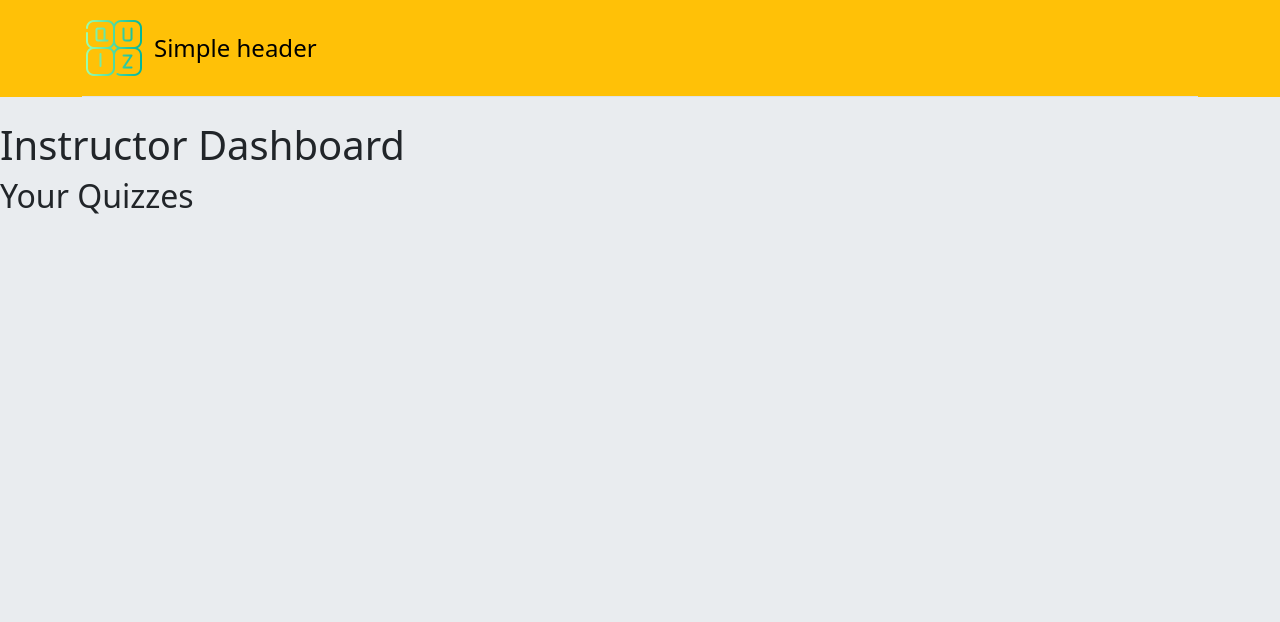
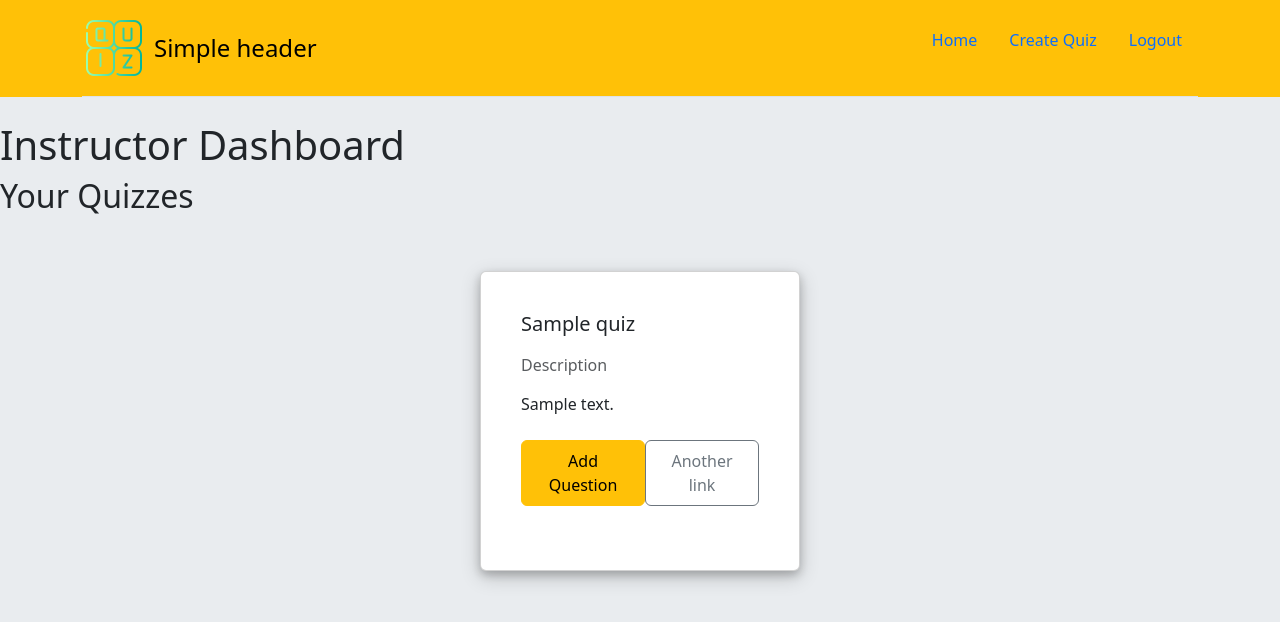
Before and after one commit to Youngnovate-Foundation/Django-QuizApp-David, a Django app: page /instructor/home/ in a window 1280 px wide. Shown: the top 622 px of the page. Run offline with Django 5.2, Linux system fonts and the light colour scheme; a user stored in the database is signed in; tables that the repository leaves empty hold one stand-in row (values such as "Sample post").

Commit message:
Create Question Page

```diff
--- a/quiz_app/Templates/quiz_app/Instructor/inst_home.html
+++ b/quiz_app/Templates/quiz_app/Instructor/inst_home.html
@@ -1,25 +1,43 @@
 {% extends 'base/base.html' %}
+{% load static %}
+
 {% block title %}Quiz App - Home{% endblock title %}
 
+{% block nav-items %}
+    <li class="nav-item">
+        <a href="{% url 'instructor_home' %}" class="nav-link">Home</a>
+    </li>
+    <li class="nav-item">
+        <a href="{% url 'create_quiz' %}" class="nav-link">Create Quiz</a>
+    </li>
+    <li class="nav-item">
+        <a href="#" class="nav-link">Logout</a>
+    </li>
+{% endblock nav-items %}
+
 {% block content %}
-
     <h1>Instructor Dashboard</h1>
 
     <h2>Your Quizzes</h2>
-
-
-{% comment %} {% if quizzes %}
-	<ul>
+    <main class="d-flex justify-content-evenly flex-wrap pt-5">
+        {% if quizzes %}
             {% for quiz in quizzes %}
-		<li>
-			<strong>{{ quiz.title }}</strong> — {{ quiz.description }}
-			(<a href="{% url 'add_question' quiz.id %}">Add Question</a>)
-		</li>
+                <div class="card" style="width: 25%;">
+                    <div class="card-body">
+                        <div class="p-4 mb-4">
+                            <h5 class="card-title mb-4">{{ quiz.title }}</h5>
+                        <h6 class="card-subtitle mb-3 text-body-secondary">Description</h6>
+                        <p class="card-text">{{ quiz.description }}</p>
+                        <div class="d-flex justify-content-between mt-4">
+                            <a href="{% url 'add_question' quiz.id %}" class="btn btn-warning py-2">Add Question</a>
+                            <a href="#" class="btn btn-outline-secondary py-2">Another link</a>
+                        </div>
+                        </div>
+                    </div>
+                </div>
             {% endfor %}
-	</ul>
         {% else %}
             <p>No quizzes yet. <a href="{% url 'create_quiz' %}">Create one</a>.</p>
-{% endif %} {% endcomment %}
-
-{% comment %} <a href="{% url 'add_answer' %}">Add Answer</a> {% endcomment %}
+        {% endif %}
+    </main>
 {% endblock content %}
--- a/quiz_app/Templates/users/index.html
+++ b/quiz_app/Templates/users/index.html
@@ -22,10 +22,10 @@
                 <form action="" method="post" class="">
                     {% csrf_token %}
                     {{ login_form | crispy }}
-                    <button class="w-100 mt-2 mb-2 btn btn-lg rounded-3 btn-primary py-2" type="submit">Login</button>
+                    <button class="w-100 mt-2 mb-2 btn rounded-3 btn-warning py-3" type="submit">Login</button>
                     <hr class="my-4">
                     <h2 class="fs-5 fw-bold mb-3">Or are you a new user?</h2>
-                    <a href="{% url 'register' %}" class="w-100 py-2 mb-2 btn btn-outline-secondary rounded-3 text-center d-block">Register Here</a>
+                    <a href="{% url 'register' %}" class="w-100 py-3 mb-2 btn btn-outline-warning rounded-3 text-center d-block">Register Here</a>
                 </form>
             </div>
         </div>
--- a/quiz_app/Templates/users/register.html
+++ b/quiz_app/Templates/users/register.html
@@ -14,7 +14,7 @@
                 <form action="" method="post">
                     {% csrf_token %}
                     {{registraton_form | crispy }}
-                    <button type="submit">Register</button>
+                    <button class="btn btn-warning w-100 p-3 mt-3" type="submit">Register</button>
                 </form>
             </div>
         </div>
--- a/quiz_app/static/CSS/style.css
+++ b/quiz_app/static/CSS/style.css
@@ -4,3 +4,8 @@ body{
 }
 
 /* .bg-body-secondary {--bs-bg-opacity: 0 !important;} */
+
+.card {
+    box-shadow: 0 4px 8px 0 rgba(0, 0, 0, 0.2), 0 6px 20px 0 rgba(0, 0, 0, 0.19);
+    min-width: 150px;
+}
```
Also changed, not shown: quiz_app/Templates/quiz_app/Instructor/add_question.html (added, +27 -0 lines), quiz_app/Templates/quiz_app/Instructor/create_quiz.html (+17 -0 lines). Lines whose indentation alone changed are shown as unchanged.
